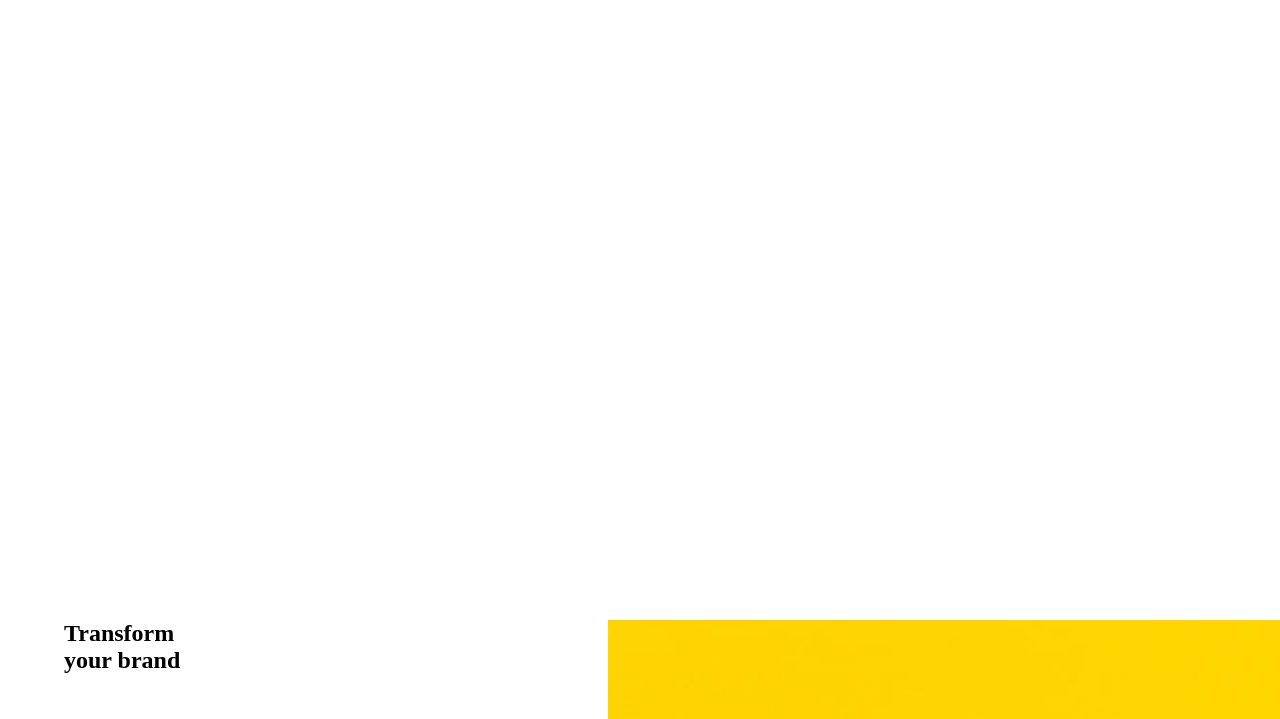
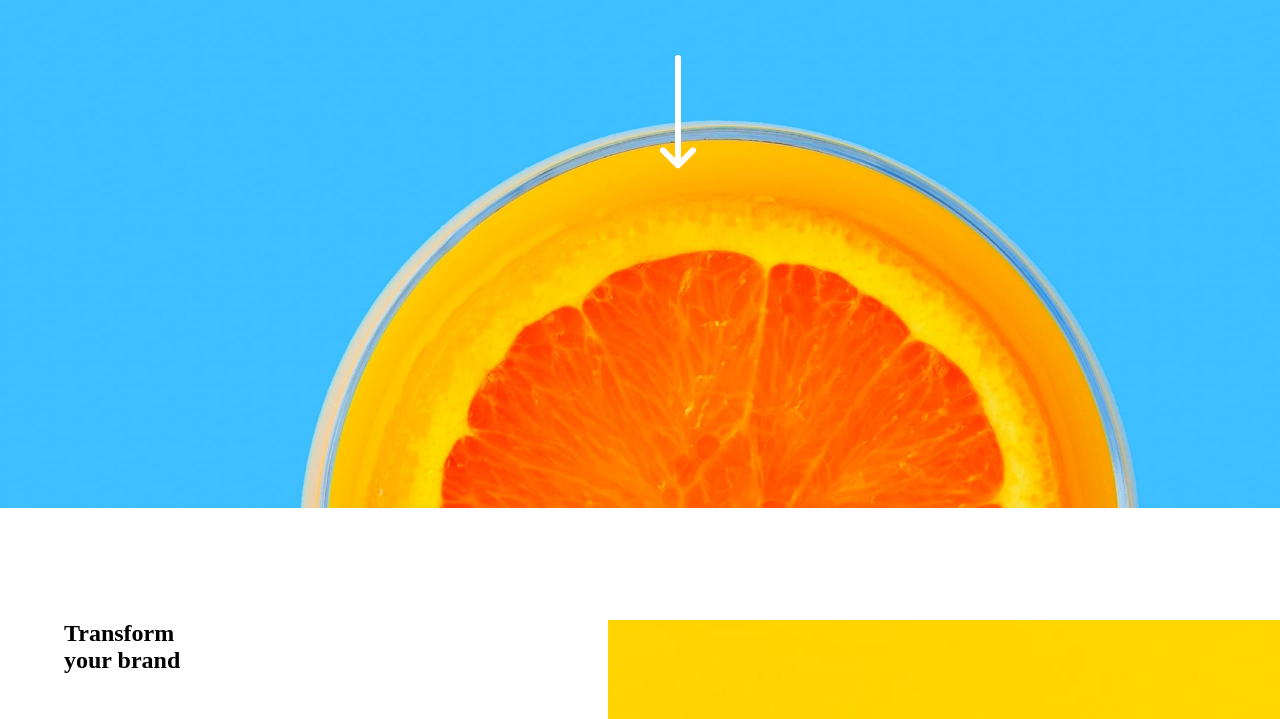
Before and after one commit to jillpandya2594/sunnyside-agency-landing-page, a plain HTML site: page index.html in a window 1280 px wide. Shown: the part 180-899 px from the top of the page. Drawn offline with Linux system fonts and the light colour scheme.

Commit message:
Update styles.css

```diff
--- a/styles.css
+++ b/styles.css
@@ -31,7 +31,7 @@ a:hover{
 }
 header{
 
-background-image:url(images/desktop/image-header.jpg");
+background-image:url("images/desktop/image-header.jpg");
 background-repeat: no-repeat;
 background-position: top -7rem left 0rem;
 background-size: cover;
```
